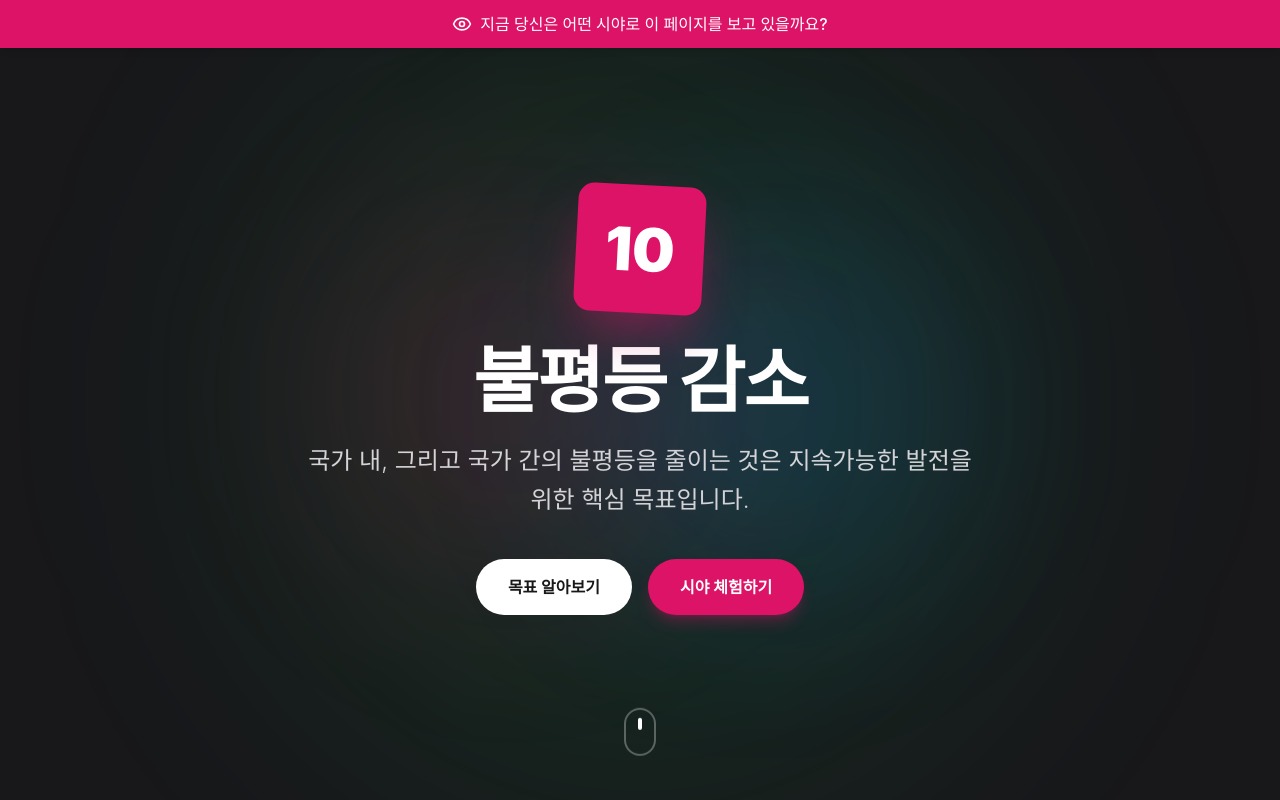
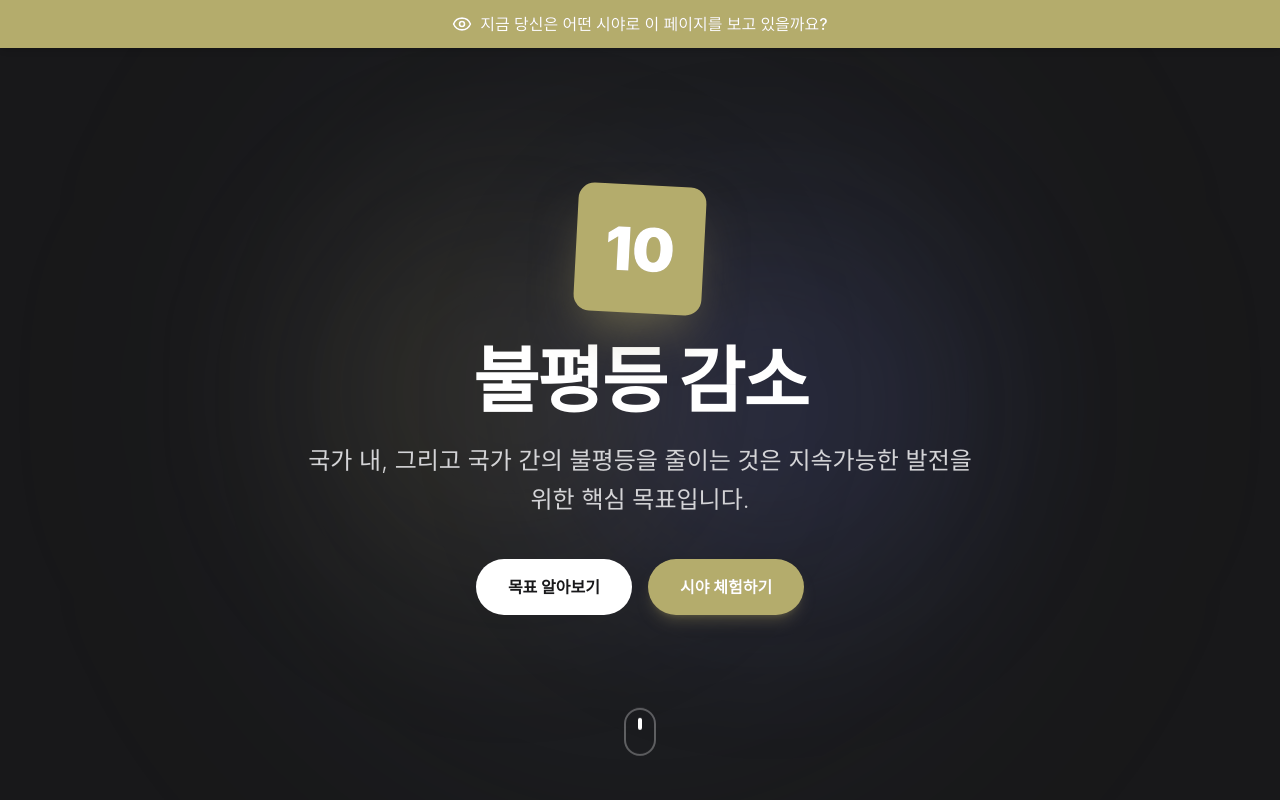
Before and after one commit to DSM-Coloring/Coloring, a Next.js app: page / in a window 1280 px wide. Shown: the top 800 px of the page. Built offline with nearby package versions, Linux system fonts and the light colour scheme.

Commit message:
feat :: setting page

```diff
--- a/app/page.tsx
+++ b/app/page.tsx
@@ -1,22 +1,35 @@
-import { InteractiveSection } from "./features/filter/ui/InteractiveSection"
-import { AboutSection } from "./features/home/ui/AboutSection"
-import { CallToAction } from "./features/home/ui/CallToAction"
-import { ColorBlindnessSection } from "./features/home/ui/ColorBlindnessSection"
-import { Footer } from "./features/home/ui/Footer"
-import { HeroSection } from "./features/home/ui/HeroSection"
+"use client"
 
-/**
- * @description 홈 페이지
- */
-export default function Home() {
+import { useEffect, useState } from "react"
+
+import { useVisionFilter } from "./features/filter/model/useVisionFilter"
+import { FilterTransition } from "./features/filter/ui/FilterTransition"
+import { SvgFilters } from "./shared/ui/SvgFilters"
+import HomePage from "./pages/home/page"
+import { Filter } from "./features/filter/ui/Filter"
+
+export default function Page() {
+    const [mounted, setMounted] = useState(false)
+
+    useEffect(() => {
+        setMounted(true)
+    }, [])
+
+    const { currentFilter, isTransitioning, applyFilter } = useVisionFilter()
+
+    if (!mounted) return null
+
+    const filterStyle = currentFilter === "normal" ? "none" : `url(#${currentFilter})`
+
     return (
-        <main className="w-full min-h-screen bg-zinc-50">
-            <HeroSection />
-            <AboutSection />
-            <ColorBlindnessSection />
-            <InteractiveSection />
-            <CallToAction />
-            <Footer />
-        </main>
+        <>
+            <SvgFilters />
+
+            <FilterTransition isTransitioning={isTransitioning}>
+                <Filter filterStyle={filterStyle}>
+                    <HomePage currentFilter={currentFilter} setFilter={applyFilter} />
+                </Filter>
+            </FilterTransition>
+        </>
     )
 }
--- /dev/null
+++ b/app/pages/home/page.tsx
@@ -0,0 +1,28 @@
+import { InteractiveSection } from "@/app/features/filter/ui/InteractiveSection"
+import { AboutSection } from "@/app/features/home/ui/AboutSection"
+import { CallToAction } from "@/app/features/home/ui/CallToAction"
+import { ColorBlindnessSection } from "@/app/features/home/ui/ColorBlindnessSection"
+import { Footer } from "@/app/features/home/ui/Footer"
+import { HeroSection } from "@/app/features/home/ui/HeroSection"
+import { FilterType } from "@/app/shared/model/filter"
+
+interface HomePageProps {
+    currentFilter: FilterType
+    setFilter: (filter: FilterType) => void
+}
+
+/**
+ * @description 홈 페이지
+ */
+export default function HomePage({ currentFilter, setFilter }: HomePageProps) {
+    return (
+        <main className="w-full min-h-screen bg-zinc-50">
+            <HeroSection />
+            <AboutSection />
+            <ColorBlindnessSection />
+            <InteractiveSection currentFilter={currentFilter} setFilter={setFilter} />
+            <CallToAction />
+            <Footer />
+        </main>
+    )
+}
```
